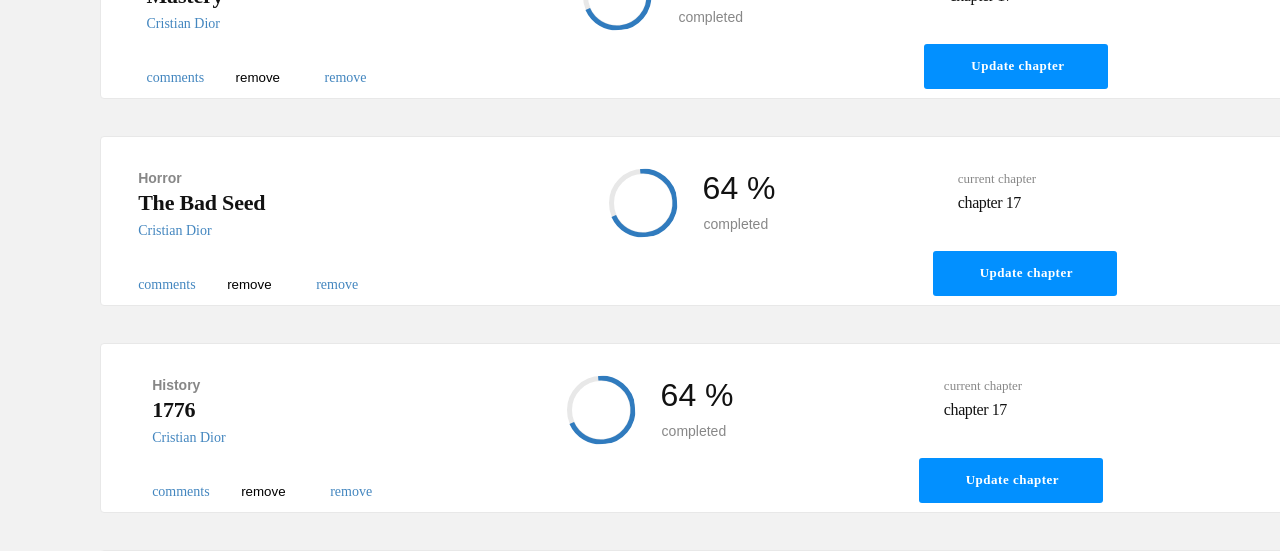
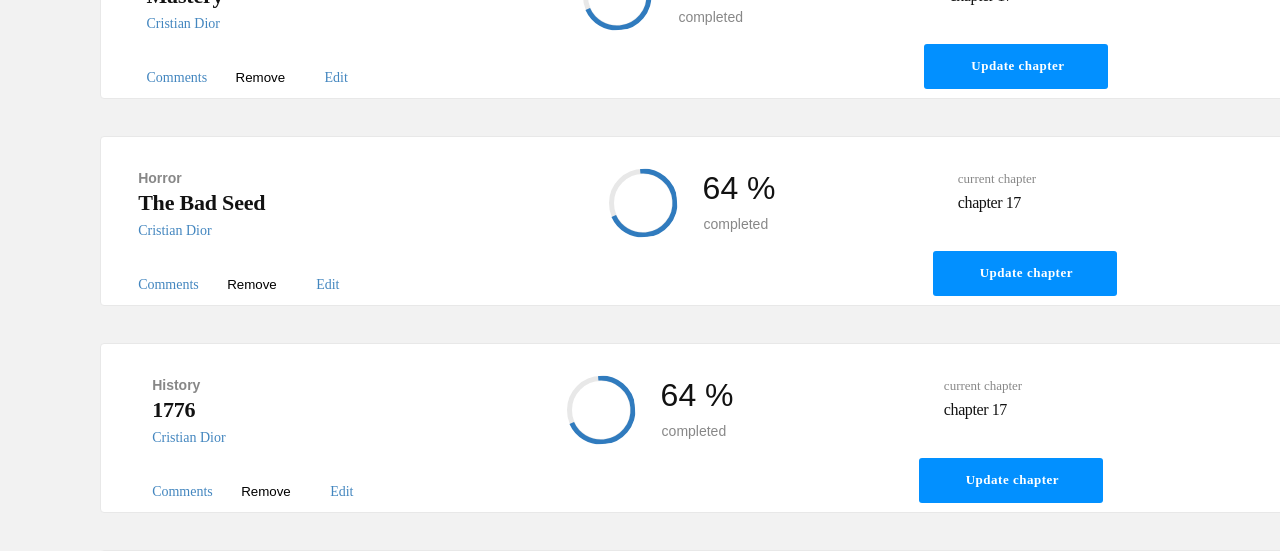
Before and after one commit to helciodev/bookstore-cms, a React (Create React App) app: page / in a window 1280 px wide. Shown: the part 204-755 px from the top of the page. Built offline with nearby package versions, Linux system fonts and the light colour scheme.

Commit message:
Update README

```diff
--- a/src/components/Book.js
+++ b/src/components/Book.js
@@ -13,9 +13,9 @@ function Book({
         <h3 className="book-title">{title}</h3>
         <p className="author">Cristian Dior</p>
         <ul className="action">
-          <li className="action-item">comments</li>
-          <li className="action-item"><button type="button" onClick={() => removeBook({ id, title, category })}>remove</button></li>
-          <li className="action-item">remove</li>
+          <li className="action-item">Comments</li>
+          <li className="action-item"><button type="button" onClick={() => removeBook({ id, title, category })}>Remove</button></li>
+          <li className="action-item">Edit</li>
         </ul>
       </div>
       <div className="percentage">
```
Also changed, not shown: 1 other file (tests, documents, lock files or other folders).
